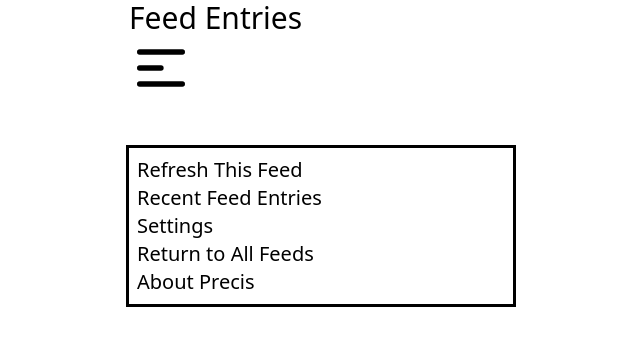
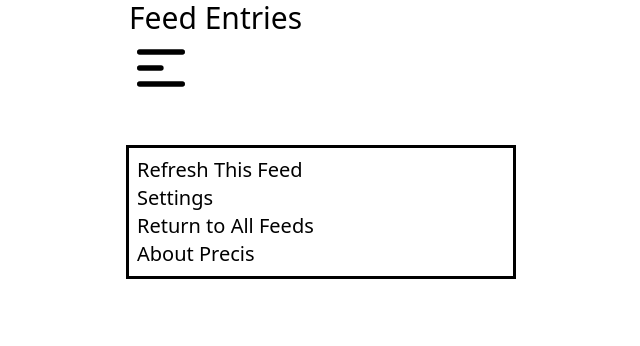
Before and after one commit to leozqin/precis, a FastAPI app: template app/templates/entries.html in a window 1280 px wide. Shown: the top 346 px of the page, without its empty margins (127-767 px from the left). Run offline with FastAPI, Linux system fonts and the light colour scheme; the template is opened without the code that fills it, so the values that code supplies are empty; style sheets or scripts are compiled from the project's sources; parts of the project's set-up code (start-up, migrations or seed data) failed here and were passed over.

```diff
--- a/app/app.py
+++ b/app/app.py
@@ -140,21 +140,6 @@ async def list_entries_by_feed(
     )
 
 
-@app.get("/recent/", response_class=HTMLResponse)
-async def list_recent_feed_entries(request: Request, refresh_requested: bool = False):
-
-    return templates.TemplateResponse(
-        "entries.html",
-        {
-            "request": request,
-            "settings": await bk.get_settings(),
-            "entries": list(bk.list_entries(feed_id=None, recent=True)),
-            "refresh_requested": refresh_requested,
-            "recent": True,
-        },
-    )
-
-
 @app.get("/read/{feed_entry_id}", response_class=HTMLResponse)
 async def read(request: Request, feed_entry_id: str, redrive: bool = False):
 
@@ -260,7 +245,6 @@ async def update_settings(
     summarization: Annotated[str, Form()] = None,
     reading_speed: Annotated[int, Form()] = None,
     finished_onboarding: Annotated[bool, Form()] = False,
-    recent_hours: Annotated[int, Form()] = None,
 ):
     try:
         settings = GlobalSettings(
@@ -272,7 +256,6 @@ async def update_settings(
             content_retrieval_handler_key=content,
             reading_speed=reading_speed,
             finished_onboarding=finished_onboarding,
-            recent_hours=recent_hours,
             db=storage_handler,
         )
 
--- a/app/templates/about.html
+++ b/app/templates/about.html
@@ -36,11 +36,6 @@
             <li>
               <a href="{{ url_for('settings') }}" class="text-4xl lg:text-xl text-nowrap no-underline">
                 Edit Global Settings
-              </a>
-            </li>
-            <li>
-              <a href="{{ url_for('list_recent_feed_entries') }}" class="text-4xl lg:text-xl text-nowrap no-underline">
-                Recent Feed Entries
               </a>
             </li>
             <li>
--- a/app/templates/entries.html
+++ b/app/templates/entries.html
@@ -11,7 +11,7 @@
     <div class="navbar bg-accent h-28 lg:h-20">
       <div class="navbar-center lg:navbar-start">
         <h1 class="text-5xl lg:text-3xl text-accent-content">
-          Feed Entries {% if recent %} - Recent {% elif feed.name %} - {{ feed.name }} {% endif %}
+          Feed Entries {% if feed.name %} - {{ feed.name }} {% endif %}
         </h1>
       </div>
       <div class="navbar-end">
@@ -24,17 +24,9 @@
           </div>
           <ul tabindex="0"
             class="menu menu-lg dropdown-content mt-12 z-[1] p-2 shadow bg-neutral rounded-box w-screen lg:w-96 outline">
-            {% if not recent %}
             <li>
-              <a href="{{ url_for('refresh_feed', feed_id=feed.id) }}"
-                class="text-4xl lg:text-xl text-nowrap no-underline">
+              <a href="{{ url_for('refresh_feed', feed_id=feed.id) }}" class="text-4xl lg:text-xl text-nowrap no-underline">
                 Refresh This Feed
-              </a>
-            </li>
-            {% endif %}
-            <li>
-              <a href="{{ url_for('list_recent_feed_entries') }}" class="text-4xl lg:text-xl text-nowrap no-underline">
-                Recent Feed Entries
               </a>
             </li>
             <li>
--- a/app/templates/feed_config.html
+++ b/app/templates/feed_config.html
@@ -31,11 +31,6 @@
             <li>
               <a href="{{ url_for('feeds') }}" class="text-4xl lg:text-xl text-nowrap no-underline">
                 Edit Feed Settings
-              </a>
-            </li>
-            <li>
-              <a href="{{ url_for('list_recent_feed_entries') }}" class="text-4xl lg:text-xl text-nowrap no-underline">
-                Recent Feed Entries
               </a>
             </li>
             <li>
--- a/app/templates/feeds.html
+++ b/app/templates/feeds.html
@@ -28,11 +28,6 @@
           </div>
           <ul tabindex="0"
             class="menu menu-lg dropdown-content mt-12 z-[1] p-2 shadow bg-neutral rounded-box w-screen lg:w-96 outline">
-            <li>
-              <a href="{{ url_for('list_recent_feed_entries') }}" class="text-4xl lg:text-xl text-nowrap no-underline">
-                Recent Feed Entries
-              </a>
-            </li>
             <li>
               <a href="{{ url_for('root') }}" class="text-4xl lg:text-xl text-nowrap no-underline">
                 Return to All Feeds
--- a/app/templates/handler_config.html
+++ b/app/templates/handler_config.html
@@ -24,11 +24,6 @@
           </div>
           <ul tabindex="0"
             class="menu menu-lg dropdown-content mt-12 z-[1] p-2 shadow bg-neutral rounded-box w-screen lg:w-96 outline">
-            <li>
-              <a href="{{ url_for('list_recent_feed_entries') }}" class="text-4xl lg:text-xl text-nowrap no-underline">
-                Recent Feed Entries
-              </a>
-            </li>
             <li>
               <a href="{{ url_for('root') }}" class="text-4xl lg:text-xl text-nowrap no-underline">
                 Return to All Feeds
--- a/app/templates/index.html
+++ b/app/templates/index.html
@@ -25,11 +25,6 @@
                     </div>
                     <ul tabindex="0"
                         class="menu menu-lg dropdown-content mt-12 z-[1] p-2 shadow bg-neutral rounded-box w-screen lg:w-96 outline">
-                        <li>
-                            <a href="{{ url_for('list_recent_feed_entries') }}" class="text-4xl lg:text-xl text-nowrap no-underline">
-                                Recent Feed Entries
-                            </a>
-                        </li>
                         <li>
                             <a href="{{ url_for('feeds') }}" class="text-4xl lg:text-xl text-nowrap no-underline">
                                 Edit Feed Settings
```
Also changed, not shown: app/backend.py (+4 -12 lines), app/context.py (+2 -5 lines), app/templates/read.html (+4 -13 lines), app/templates/settings.html (+0 -11 lines), app/storage/lmdb.py, app/storage/tinydb.py.
